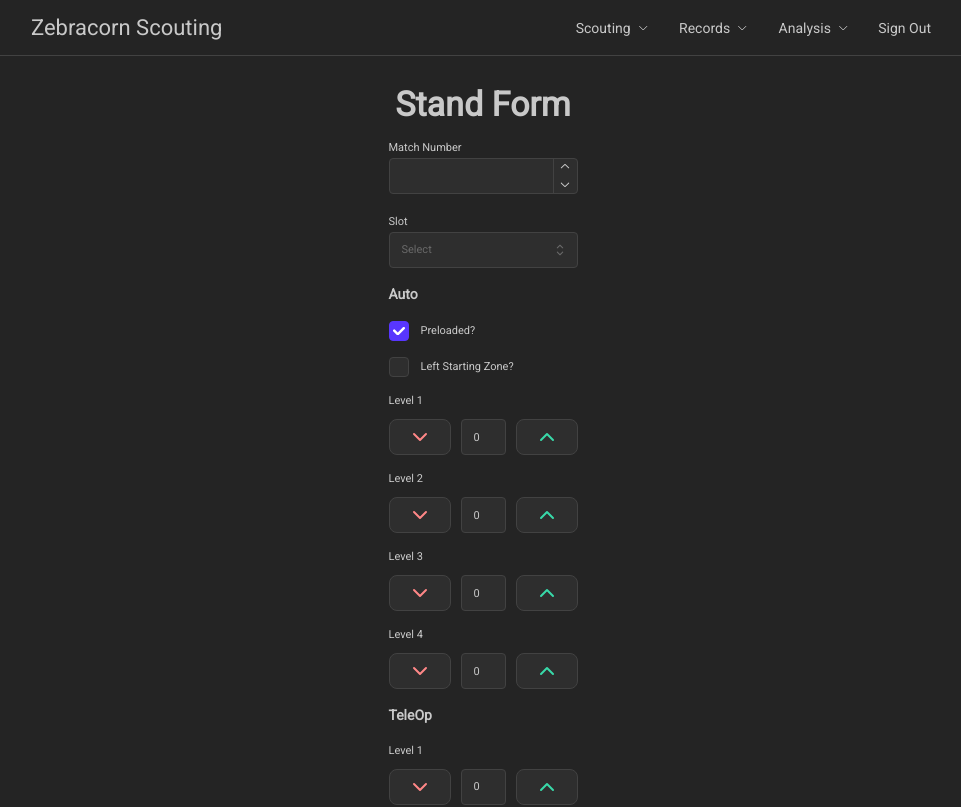
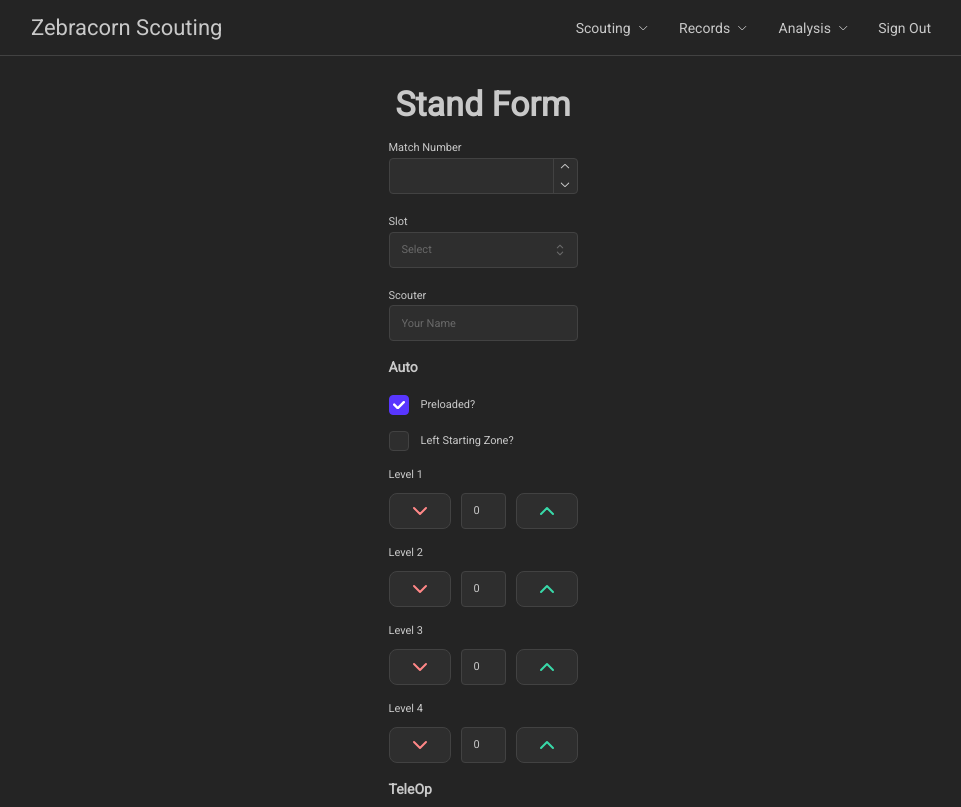
Before and after one commit to FRC900/scouting-site, a Next.js app: page /stand-form in a window 1280 px wide. Shown: the top 807 px of the page, without its empty margins (157-1118 px from the left). Built offline with nearby package versions, Linux system fonts and the light colour scheme.

Commit message:
added username/name text submission

```diff
--- a/components/Forms/stand.tsx
+++ b/components/Forms/stand.tsx
@@ -14,6 +14,7 @@ import { useOnlineStatus } from "../../lib/hooks/useOnlineStatus";
 import { createStandForm, deleteStandForm, updateStandForm } from "../../lib/actions";
 import { useDisclosure } from "@mantine/hooks";
 import { Incrementor } from "./inputs/Incrementor";
+import { TextInput } from "./inputs/TextInput";
 
 interface Props {
 	create: boolean;
@@ -32,6 +33,7 @@ export default function StandForm({ create, defaultForm, id }: Props) {
 		defaultValues: {
 			match: undefined,
 			slot: undefined,
+			username: "",
 			preloaded: true,
 			startingZone: false,
 			autoL1: 0,
@@ -53,7 +55,6 @@ export default function StandForm({ create, defaultForm, id }: Props) {
 			...defaultForm,
 		},
 	});
-	``;
 
 	const submit = (data: StandForm, create: boolean, id: string) => {
 		if (isOnline) {
@@ -82,6 +83,12 @@ export default function StandForm({ create, defaultForm, id }: Props) {
 						label="Slot"
 						placeholder="Select"
 						data={["Red 1", "Red 2", "Red 3", "Blue 1", "Blue 2", "Blue 3"]}
+					/>
+					<TextInput
+						name="username"
+						control={control}
+						label="Scouter"
+						placeholder="Your Name"
 					/>
 				</Stack>
 				<Stack>
--- a/lib/actions.ts
+++ b/lib/actions.ts
@@ -12,7 +12,6 @@ import bcrypt from 'bcrypt'
 
 const CreateStandForm = StandFormDatabaseSchema.omit({
 	team: true,
-	username: true,
 	date: true,
 });
 
@@ -21,7 +20,7 @@ export async function createStandForm(data: StandForm) {
 	const {
 		match,
 		slot,
-		// team,
+		username,
 		preloaded,
 		startingZone,
 		autoL1,
@@ -45,7 +44,6 @@ export async function createStandForm(data: StandForm) {
 	});
 
 	const team = await findTeamNumber(match, slot);
-	const username = "temp";
 	const date = new Date().toISOString().split(".")[0];
 
 	try {
--- a/lib/constants.ts
+++ b/lib/constants.ts
@@ -6,7 +6,7 @@ export const year = 2024;
 export const StandFormSchema = z.object({
   match: z.number().min(1),
   slot: z.string(),
-  // team: z.number(),
+  username: z.string(),
   preloaded: z.boolean(),
   startingZone: z.boolean(),
   autoL1: z.number().min(0),
--- a/lib/definitions.ts
+++ b/lib/definitions.ts
@@ -1,7 +1,7 @@
 export type StandForm = {
   match: number;
   slot: string;
-  // team: number;
+  username: string;
   preloaded: boolean;
   startingZone: boolean;
   autoL1: number;
@@ -24,7 +24,6 @@ export type StandForm = {
 
 export type StandFormDatabase = StandForm & {
   team: number;
-  username: string;
   date: string;
 };
 
```
